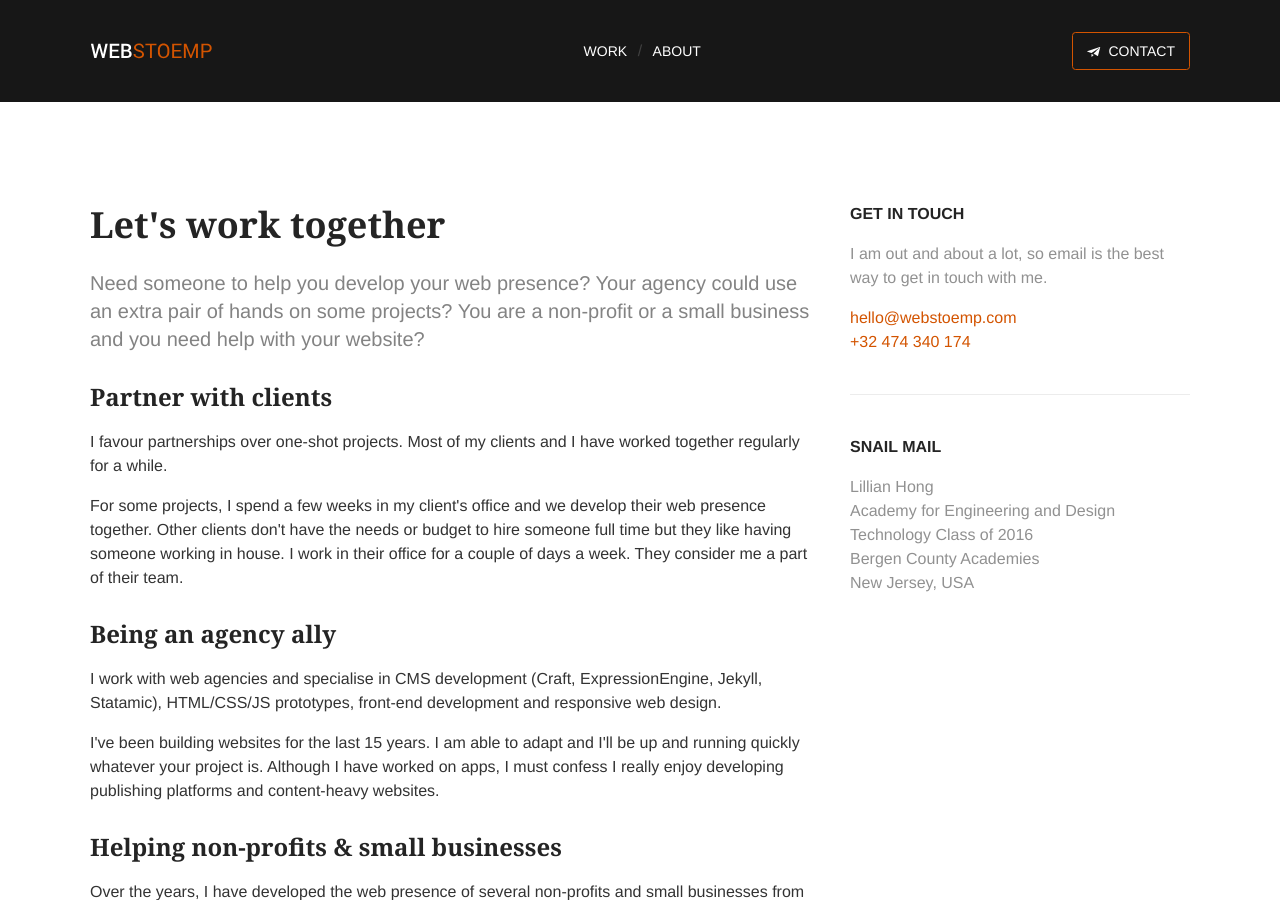
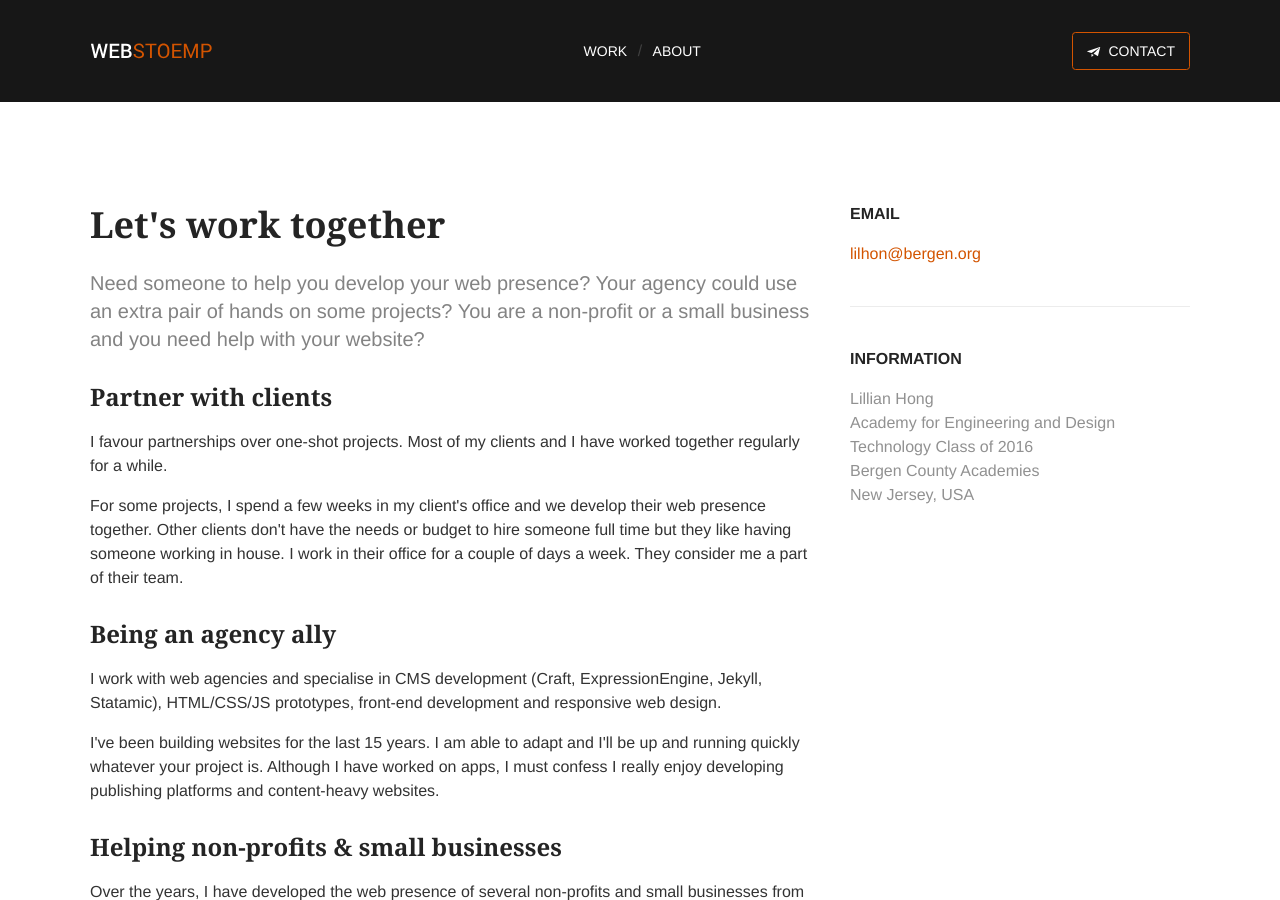
Before and after one commit to lillianhong/lillianhong.github.io, a Jekyll site: the page built from contact/index.html, in a window 1280 px wide and 900 px high. Built offline with Jekyll 4.4.1, drawn with Linux system fonts in a browser that asks for light colours.

Commit message:
Banner Take 3

```diff
--- a/contact/index.html
+++ b/contact/index.html
@@ -28,18 +28,16 @@ current_nav: contact
  --><div class="maincontent__secondary  grid__unit  medium-span-4of12">
 
       <div class="widget">
-        <h2 class="widget__title">Get in Touch</h2>
+        <h2 class="widget__title">Email</h2>
         <div class="widget__content">
-          <p>I am out and about a lot, so email is the best way to get in touch with me.</p>
-          <ul class="list-bare">
-            <li><a href="mailto:hello@webstoemp.com">hello@webstoemp.com</a></li>
-            <li><a href="tel:0032474340174">+32 474 340 174</a></li>
+                   <ul class="list-bare">
+            <li><a href="mailto:hello@webstoemp.com">lilhon@bergen.org</a></li>
           </ul>
         </div>
       </div>
 
       <div class="widget">
-        <h2 class="widget__title">Snail mail</h2>
+        <h2 class="widget__title">Information</h2>
         <div class="widget__content">
           <p>
             Lillian Hong<br>
```
